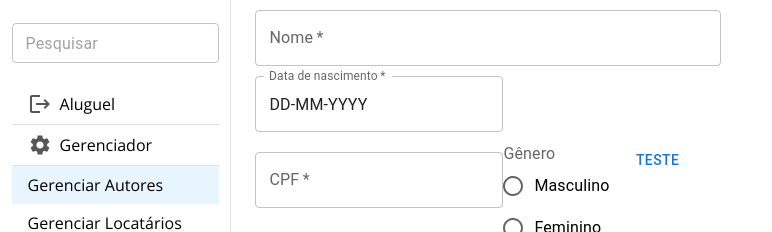
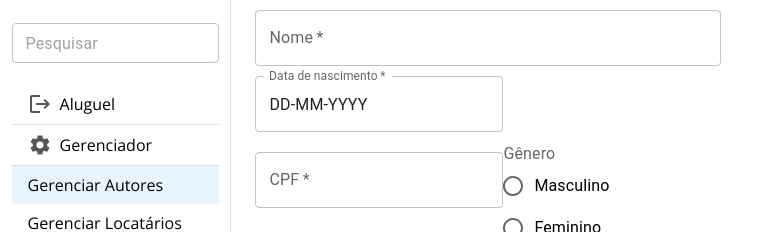
Before and after one commit to TheBookClubDB/TheBookClub-Front, a React (Vite) app: page / in a window 1280 px wide. Shown: the top 232 px of the page, without its empty margins (0-772 px from the left). Built offline with nearby package versions, Linux system fonts and the light colour scheme.

Commit message:
fix - retirado botão de teste

```diff
--- a/src/components/FormularioDeCadastroDeAutor/index.tsx
+++ b/src/components/FormularioDeCadastroDeAutor/index.tsx
@@ -145,7 +145,6 @@ export default function FormularioDeCadastroDeAutor(){
 
                     </RadioGroup>
                 </FormControl>
-                <Button onClick={handleBotao}>teste</Button>
         </Box>
     )
 }
```
